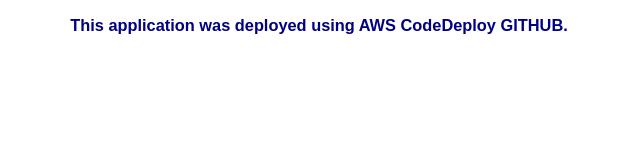
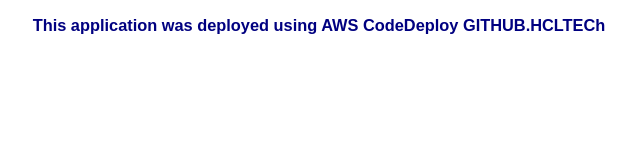
Before and after one commit to haribrahme/AwsDeploy, a website: page src/index.html in a window 1280 px wide. Shown: the whole page, without its empty margins (321-961 px from the left). Drawn offline with Linux system fonts and the light colour scheme.

Commit message:
Update index.html

```diff
--- a/src/index.html
+++ b/src/index.html
@@ -27,7 +27,7 @@
 <body>
   <div align="center">
 
-    <h3>This application was deployed using AWS CodeDeploy GITHUB.</h3>
+    <h3>This application was deployed using AWS CodeDeploy GITHUB.HCLTECh</h3>
 
   </div>
 </body>
```
